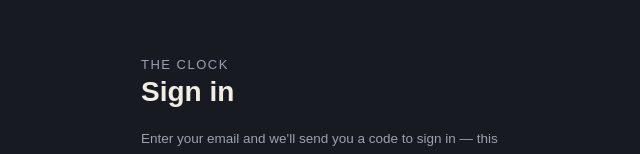
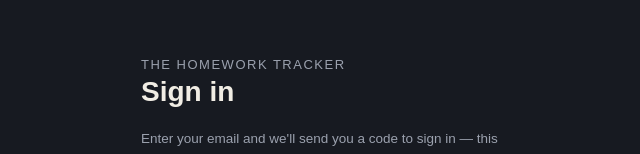
Before and after one commit to festivecrow/Homework-Tracker, a React (Vite) app: page / in a window 1280 px wide. Shown: the part 219-373 px from the top of the page, without its empty margins (319-959 px from the left). Built offline with nearby package versions, Linux system fonts and the light colour scheme.

Commit message:
Update title from 'The Clock' to 'The Homework Tracker'

```diff
--- a/src/AuthGate.jsx
+++ b/src/AuthGate.jsx
@@ -87,7 +87,7 @@ export default function AuthGate({ children }) {
     }}>
       <div style={{ width: '100%', maxWidth: 360 }}>
         <div style={{ fontFamily: 'sans-serif', fontSize: 13, letterSpacing: 1.5, color: COLORS.chalkDim, textTransform: 'uppercase', marginBottom: 4 }}>
-          The Clock
+          The Homework Tracker
         </div>
         <h1 style={{ fontFamily: 'sans-serif', fontSize: 28, color: COLORS.chalk, margin: '0 0 20px', fontWeight: 700 }}>
           {sent ? 'Enter your code' : 'Sign in'}
```
